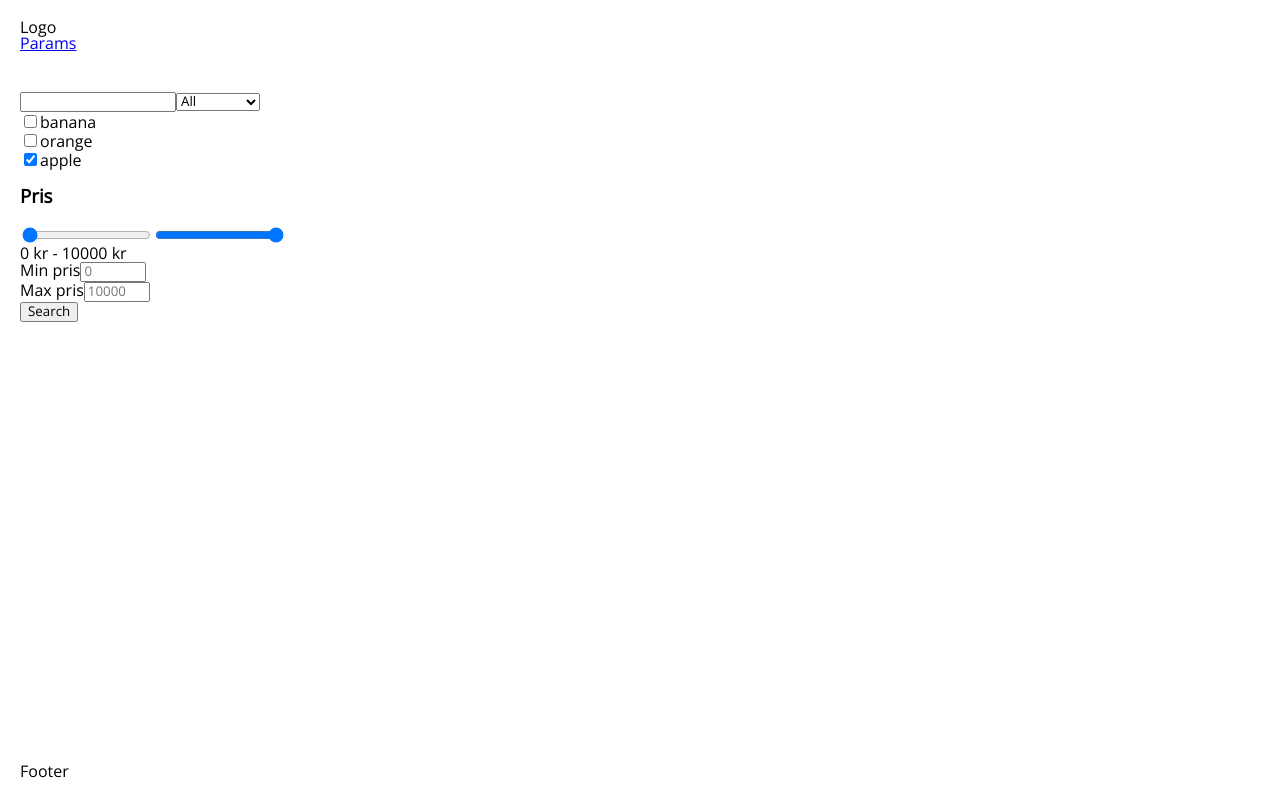
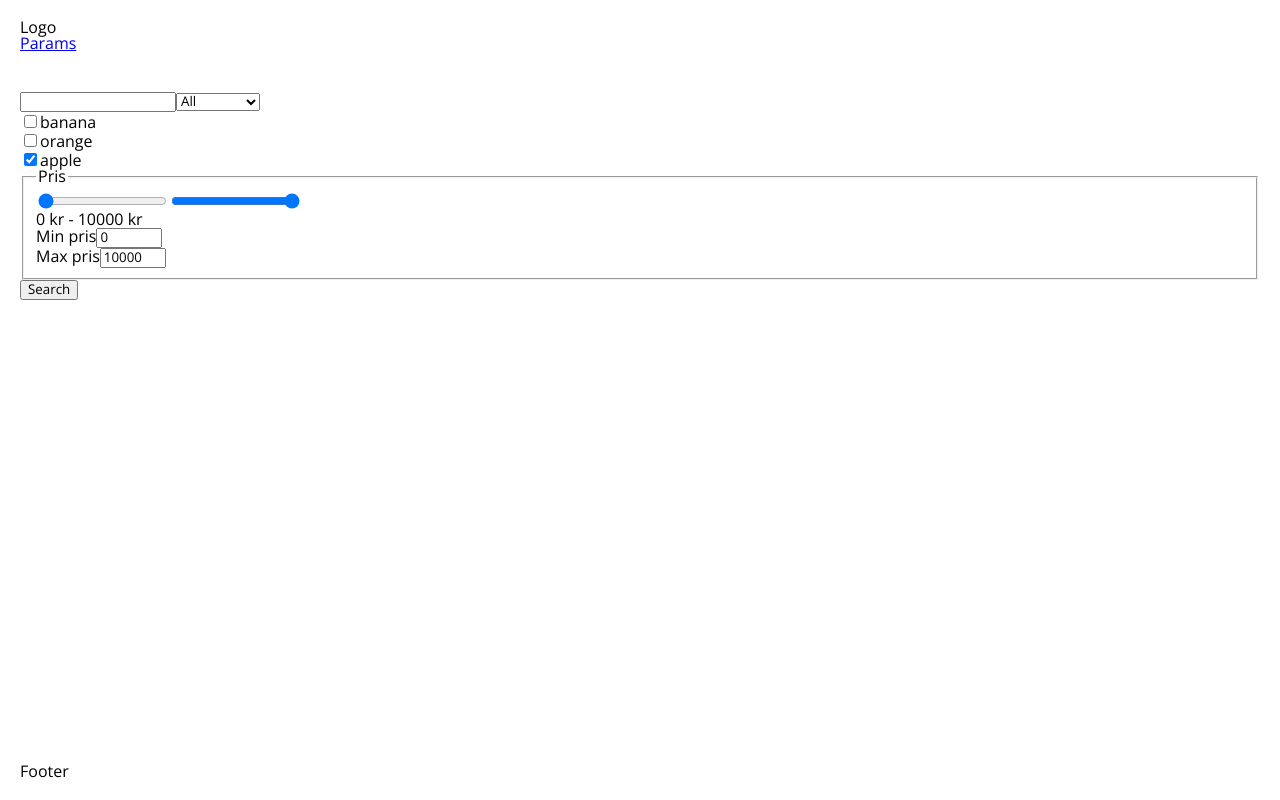
Before and after one commit to jardenna/filter, a React (Vite) app: page /params in a window 1280 px wide. Built offline with nearby package versions, Linux system fonts and the light colour scheme.

Commit message:
update price

```diff
--- a/src/components/filter/PriceFilter.tsx
+++ b/src/components/filter/PriceFilter.tsx
@@ -1,4 +1,5 @@
-import { useEffect, useRef, useState } from 'react';
+import { useRef, useState } from 'react';
+import { type ChangeInputType } from '../../types';
 import './_filter.scss';
 
 interface PriceFilterProps {
@@ -11,6 +12,8 @@ interface PriceFilterProps {
   onMinChange: (value: string) => void;
 }
 
+type RangeKey = 'min' | 'max';
+
 const PriceFilter = ({
   minPrice,
   maxPrice,
@@ -20,114 +23,117 @@ const PriceFilter = ({
   max = 10000,
   debounceMs = 500,
 }: PriceFilterProps) => {
-  const [localMin, setLocalMin] = useState(minPrice);
-  const [localMax, setLocalMax] = useState(maxPrice);
-  const debounceTimerRef = useRef<ReturnType<typeof setTimeout> | null>(null);
+  const [minValue, setMinValue] = useState(() => Number(minPrice || min));
+  const [maxValue, setMaxValue] = useState(() => Number(maxPrice || max));
 
-  useEffect(() => {
-    setLocalMin(minPrice);
-    setLocalMax(maxPrice);
-  }, [minPrice, maxPrice]);
+  const timerRef = useRef<ReturnType<typeof setTimeout> | null>(null);
 
-  const debounceUpdate = (updateFn: (value: string) => void, value: string) => {
-    if (debounceTimerRef.current) {
-      clearTimeout(debounceTimerRef.current);
+  const debounce = (fn: () => void) => {
+    if (timerRef.current) {
+      clearTimeout(timerRef.current);
     }
-    debounceTimerRef.current = setTimeout(() => {
-      updateFn(value);
-    }, debounceMs);
+    timerRef.current = setTimeout(fn, debounceMs);
   };
 
-  const handleSliderMinChange = (e: React.ChangeEvent<HTMLInputElement>) => {
-    const value = e.target.value;
-    const numValue = Number(value);
-    if (numValue <= Number(localMax)) {
-      setLocalMin(value);
-      debounceUpdate(onMinChange, value);
+  const update = (key: RangeKey, raw: string) => {
+    const value = Number(raw);
+
+    if (!Number.isFinite(value)) {
+      return;
     }
+
+    if (key === 'min') {
+      if (value > maxValue) {
+        return;
+      }
+
+      setMinValue(value);
+      debounce(() => {
+        onMinChange(String(value));
+      });
+      return;
+    }
+
+    if (value < minValue) {
+      return;
+    }
+
+    setMaxValue(value);
+    debounce(() => {
+      onMaxChange(String(value));
+    });
   };
 
-  const handleSliderMaxChange = (e: React.ChangeEvent<HTMLInputElement>) => {
-    const value = e.target.value;
-    const numValue = Number(value);
-    if (numValue >= Number(localMin)) {
-      setLocalMax(value);
-      debounceUpdate(onMaxChange, value);
-    }
-  };
-
-  const handleInputMinChange = (e: React.ChangeEvent<HTMLInputElement>) => {
-    const value = e.target.value;
-    setLocalMin(value);
-    if (value === '' || !isNaN(Number(value))) {
-      debounceUpdate(onMinChange, value);
-    }
-  };
-
-  const handleInputMaxChange = (e: React.ChangeEvent<HTMLInputElement>) => {
-    const value = e.target.value;
-    setLocalMax(value);
-    if (value === '' || !isNaN(Number(value))) {
-      debounceUpdate(onMaxChange, value);
-    }
-  };
+  const describedById = 'price-filter-current-range';
 
   return (
-    <div className="price-filter">
-      <h3>Pris</h3>
+    <fieldset className="price-filter" aria-describedby={describedById}>
+      <legend>Pris</legend>
 
       <div className="price-slider-container">
         <input
           type="range"
           min={min}
           max={max}
-          value={localMin || min}
-          onChange={handleSliderMinChange}
+          value={minValue}
+          onChange={(e) => {
+            update('min', e.target.value);
+          }}
           className="price-slider price-slider--min"
+          aria-label="Minimum pris"
         />
+
         <input
           type="range"
           min={min}
           max={max}
-          value={localMax || max}
-          onChange={handleSliderMaxChange}
+          value={maxValue}
+          onChange={(e) => {
+            update('max', e.target.value);
+          }}
           className="price-slider price-slider--max"
+          aria-label="Maksimum pris"
         />
       </div>
 
-      <div className="price-display">
-        <span>
-          {localMin || min} kr - {localMax || max} kr
-        </span>
-      </div>
+      <output id={describedById} className="price-display" aria-live="polite">
+        {minValue} kr - {maxValue} kr
+      </output>
 
       <div className="price-inputs">
         <div className="price-input-group">
           <label htmlFor="minPrice">Min pris</label>
           <input
             id="minPrice"
+            name="minPrice"
             type="number"
-            value={localMin}
-            onChange={handleInputMinChange}
-            placeholder="0"
+            value={minValue}
+            onChange={(event: ChangeInputType) => {
+              update('min', event.target.value);
+            }}
             min={min}
             max={max}
+            inputMode="numeric"
           />
         </div>
+
         <div className="price-input-group">
           <label htmlFor="maxPrice">Max pris</label>
           <input
             id="maxPrice"
+            name="maxPrice"
             type="number"
-            value={localMax}
-            onChange={handleInputMaxChange}
-            placeholder={max.toString()}
+            value={maxValue}
+            onChange={(event: ChangeInputType) => {
+              update('max', event.target.value);
+            }}
             min={min}
             max={max}
+            inputMode="numeric"
           />
         </div>
       </div>
-    </div>
+    </fieldset>
   );
 };
 
--- /dev/null
+++ b/src/types.ts
@@ -0,0 +1,89 @@
+import { ChangeEvent, FormEvent, MouseEvent, RefObject } from 'react';
+
+export type ButtonEventType = MouseEvent<HTMLButtonElement>;
+export type ChangeInputType = ChangeEvent<HTMLInputElement>;
+export type ChangeTextAreaType = ChangeEvent<HTMLTextAreaElement>;
+export type BlurEventType = { target: { name: string } };
+export type FormEventType = FormEvent<HTMLFormElement>;
+export type RefElementType = RefObject<HTMLElement | null>;
+export type RefInputType = RefObject<HTMLInputElement | null>;
+export type RefFormType = RefObject<HTMLFormElement | null>;
+
+export type SortOrderType = 'asc' | 'desc';
+
+export type OmitChecked<T, K extends keyof T> = Omit<T, K>;
+
+export type OptionType<T = string> = {
+  label: string;
+  value: T;
+};
+
+export type AriaLabelData = {
+  ariaLabels: string[];
+  unit: string;
+};
+
+export type OptionGroupHeading = {
+  id: string;
+  title: string;
+  errorText?: string;
+};
+
+export type InputChangeHandler = (event: ChangeInputType) => void;
+
+export type ImgExtention = 'png' | 'jpg' | 'WebP';
+
+export type ProductListChoiceProps = {
+  groupTitle: OptionGroupHeading;
+  name: string;
+  onChange: InputChangeHandler;
+};
+
+export type InputType =
+  | 'checkbox'
+  | 'color'
+  | 'date'
+  | 'datetime-local'
+  | 'email'
+  | 'file'
+  | 'image'
+  | 'month'
+  | 'number'
+  | 'password'
+  | 'radio'
+  | 'range'
+  | 'search'
+  | 'tel'
+  | 'text'
+  | 'time'
+  | 'url'
+  | 'week';
+
+export type AriaHasPopup =
+  | boolean
+  | 'menu'
+  | 'listbox'
+  | 'tree'
+  | 'grid'
+  | 'dialog';
+
+export type AriaCurrentType =
+  | 'page'
+  | 'step'
+  | 'location'
+  | 'date'
+  | 'time'
+  | 'true'
+  | 'false';
+
+export type HeadingTag = 'h1' | 'h2' | 'h3' | 'h4' | 'h5' | 'h6';
+export type AriaLive = 'off' | 'assertive' | 'polite';
+
+export type ControlInputType = Extract<InputType, 'checkbox' | 'radio'>;
+
+export type Filters = Record<string, string[]>;
+
+export type FiltersCountResult = {
+  countsByKey: Record<string, number>;
+  totalCount: number;
+};
```
